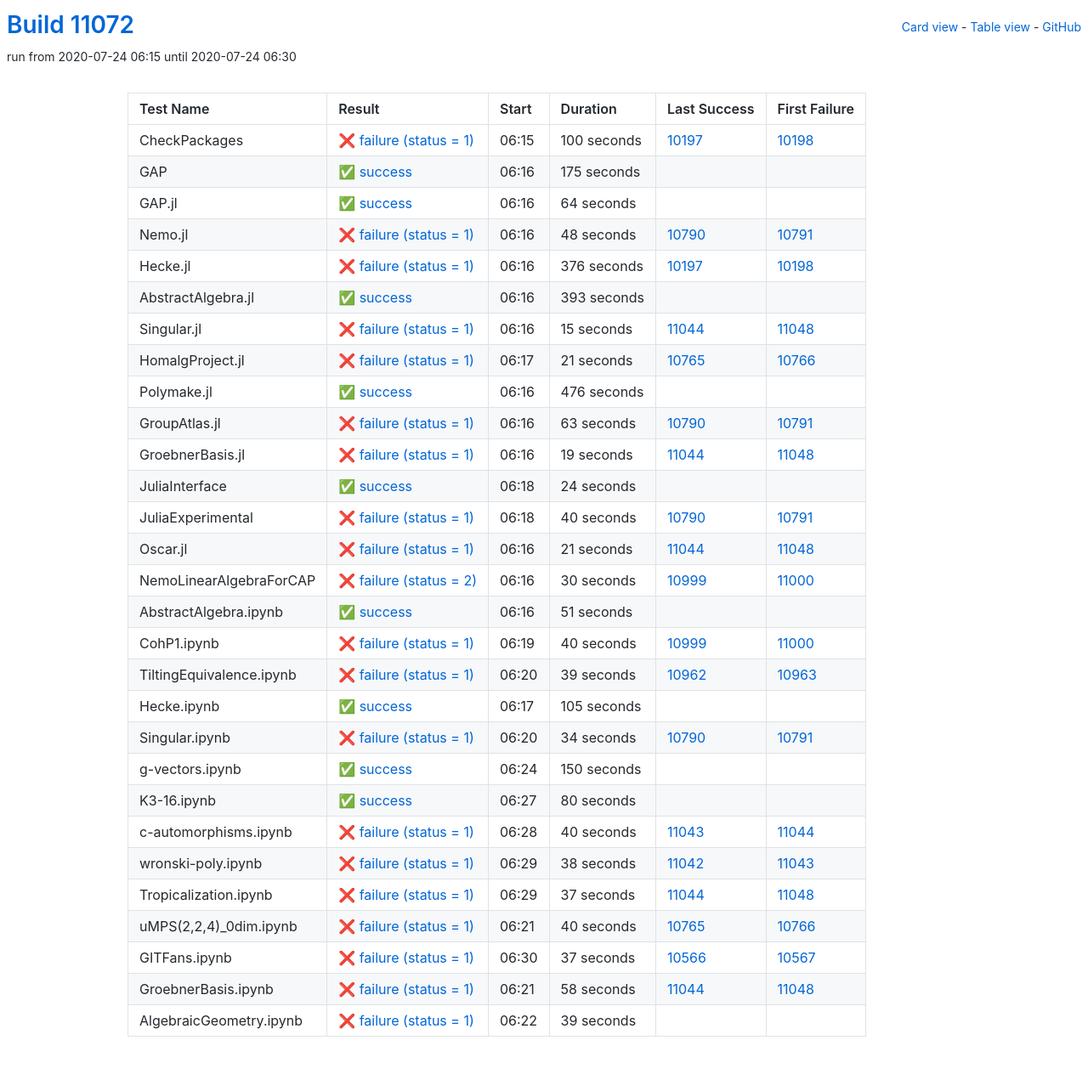
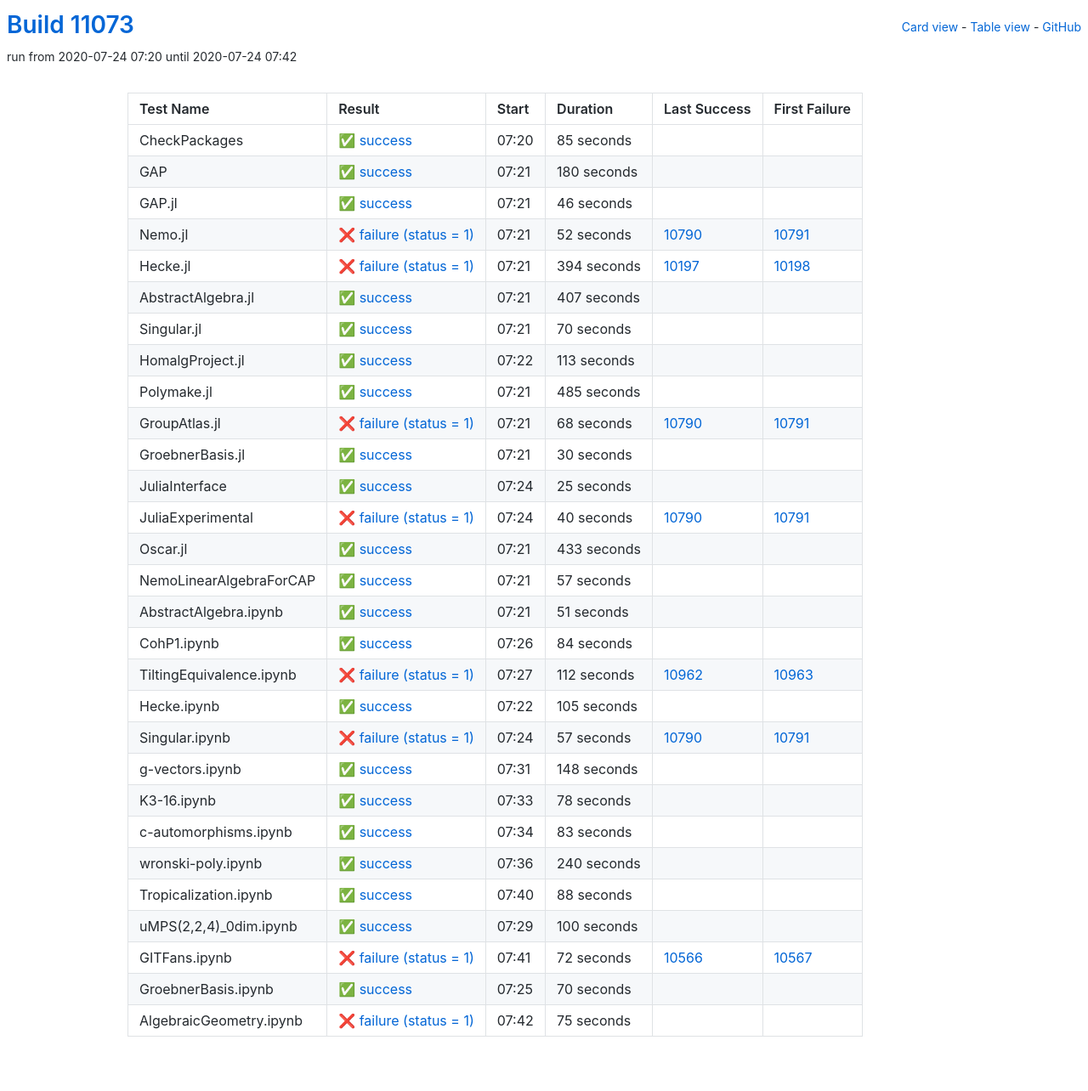
Before and after one commit to oscar-system/oscar-ci-status, a Jekyll site: the page built from table.html, in a window 1280 px wide. Shown: the whole page at 85% size. Built offline with Jekyll 4.4.1, drawn with Linux system fonts in a browser that asks for light colours.

Commit message:
Build #11073

```diff
--- a/_data/ci.yml
+++ b/_data/ci.yml
@@ -1,6 +1,6 @@
 ---
-build: 11072
-build_url: https://oscarci.mathematik.uni-kl.de/job/oscar/11072/
+build: 11073
+build_url: https://oscarci.mathematik.uni-kl.de/job/oscar/11073/
 job: oscar
 organization: oscar-system
 repo: oscar-ci-status
@@ -8,152 +8,152 @@
 tests:
 - name: CheckPackages
   id: checkpackages
-  log: https://oscarci.mathematik.uni-kl.de/job/oscar/11072/artifact/logs/build-11072/CheckPackages.log
-  start: 2020-07-24 06:15
-  success: false
-  exitcode: 1
-  status: failure
-  duration: 100
-  last_success: 10197
-  last_success_url: https://oscarci.mathematik.uni-kl.de/job/oscar/10197/
-  first_failure: 10198
-  first_failure_url: https://oscarci.mathematik.uni-kl.de/job/oscar/10198/
-- name: GAP
-  id: gap
-  log: https://oscarci.mathematik.uni-kl.de/job/oscar/11072/artifact/logs/build-11072/GAP.log
-  start: 2020-07-24 06:16
+  log: https://oscarci.mathematik.uni-kl.de/job/oscar/11073/artifact/logs/build-11073/CheckPackages.log
+  start: 2020-07-24 07:20
   success: true
   exitcode: 0
   status: success
-  duration: 175
+  duration: 85
+  last_success: false
+  last_success_url:
+  first_failure: false
+  first_failure_url:
+- name: GAP
+  id: gap
+  log: https://oscarci.mathematik.uni-kl.de/job/oscar/11073/artifact/logs/build-11073/GAP.log
+  start: 2020-07-24 07:21
+  success: true
+  exitcode: 0
+  status: success
+  duration: 180
   last_success: false
   last_success_url:
   first_failure: false
   first_failure_url:
 - name: GAP.jl
   id: gap-jl
-  log: https://oscarci.mathematik.uni-kl.de/job/oscar/11072/artifact/logs/build-11072/GAP.jl.log
-  start: 2020-07-24 06:16
+  log: https://oscarci.mathematik.uni-kl.de/job/oscar/11073/artifact/logs/build-11073/GAP.jl.log
+  start: 2020-07-24 07:21
   success: true
   exitcode: 0
   status: success
-  duration: 64
+  duration: 46
   last_success: false
   last_success_url:
   first_failure: false
   first_failure_url:
 - name: Nemo.jl
   id: nemo-jl
-  log: https://oscarci.mathematik.uni-kl.de/job/oscar/11072/artifact/logs/build-11072/Nemo.jl.log
-  start: 2020-07-24 06:16
+  log: https://oscarci.mathematik.uni-kl.de/job/oscar/11073/artifact/logs/build-11073/Nemo.jl.log
+  start: 2020-07-24 07:21
   success: false
   exitcode: 1
   status: failure
-  duration: 48
+  duration: 52
   last_success: 10790
   last_success_url: https://oscarci.mathematik.uni-kl.de/job/oscar/10790/
   first_failure: 10791
   first_failure_url: https://oscarci.mathematik.uni-kl.de/job/oscar/10791/
 - name: Hecke.jl
   id: hecke-jl
-  log: https://oscarci.mathematik.uni-kl.de/job/oscar/11072/artifact/logs/build-11072/Hecke.jl.log
-  start: 2020-07-24 06:16
+  log: https://oscarci.mathematik.uni-kl.de/job/oscar/11073/artifact/logs/build-11073/Hecke.jl.log
+  start: 2020-07-24 07:21
   success: false
   exitcode: 1
   status: failure
-  duration: 376
+  duration: 394
   last_success: 10197
   last_success_url: https://oscarci.mathematik.uni-kl.de/job/oscar/10197/
   first_failure: 10198
   first_failure_url: https://oscarci.mathematik.uni-kl.de/job/oscar/10198/
 - name: AbstractAlgebra.jl
   id: abstractalgebra-jl
-  log: https://oscarci.mathematik.uni-kl.de/job/oscar/11072/artifact/logs/build-11072/AbstractAlgebra.jl.log
-  start: 2020-07-24 06:16
+  log: https://oscarci.mathematik.uni-kl.de/job/oscar/11073/artifact/logs/build-11073/AbstractAlgebra.jl.log
+  start: 2020-07-24 07:21
   success: true
   exitcode: 0
   status: success
-  duration: 393
+  duration: 407
   last_success: false
   last_success_url:
   first_failure: false
   first_failure_url:
 - name: Singular.jl
   id: singular-jl
-  log: https://oscarci.mathematik.uni-kl.de/job/oscar/11072/artifact/logs/build-11072/Singular.jl.log
-  start: 2020-07-24 06:16
-  success: false
-  exitcode: 1
-  status: failure
-  duration: 15
-  last_success: 11044
-  last_success_url: https://oscarci.mathematik.uni-kl.de/job/oscar/11044/
-  first_failure: 11048
-  first_failure_url: https://oscarci.mathematik.uni-kl.de/job/oscar/11048/
-- name: HomalgProject.jl
-  id: homalgproject-jl
-  log: https://oscarci.mathematik.uni-kl.de/job/oscar/11072/artifact/logs/build-11072/HomalgProject.jl.log
-  start: 2020-07-24 06:17
-  success: false
-  exitcode: 1
-  status: failure
-  duration: 21
-  last_success: 10765
-  last_success_url: https://oscarci.mathematik.uni-kl.de/job/oscar/10765/
-  first_failure: 10766
-  first_failure_url: https://oscarci.mathematik.uni-kl.de/job/oscar/10766/
-- name: Polymake.jl
-  id: polymake-jl
-  log: https://oscarci.mathematik.uni-kl.de/job/oscar/11072/artifact/logs/build-11072/Polymake.jl.log
-  start: 2020-07-24 06:16
+  log: https://oscarci.mathematik.uni-kl.de/job/oscar/11073/artifact/logs/build-11073/Singular.jl.log
+  start: 2020-07-24 07:21
   success: true
   exitcode: 0
   status: success
-  duration: 476
+  duration: 70
+  last_success: false
+  last_success_url:
+  first_failure: false
+  first_failure_url:
+- name: HomalgProject.jl
+  id: homalgproject-jl
+  log: https://oscarci.mathematik.uni-kl.de/job/oscar/11073/artifact/logs/build-11073/HomalgProject.jl.log
+  start: 2020-07-24 07:22
+  success: true
+  exitcode: 0
+  status: success
+  duration: 113
+  last_success: false
+  last_success_url:
+  first_failure: false
+  first_failure_url:
+- name: Polymake.jl
+  id: polymake-jl
+  log: https://oscarci.mathematik.uni-kl.de/job/oscar/11073/artifact/logs/build-11073/Polymake.jl.log
+  start: 2020-07-24 07:21
+  success: true
+  exitcode: 0
+  status: success
+  duration: 485
   last_success: false
   last_success_url:
   first_failure: false
   first_failure_url:
 - name: GroupAtlas.jl
   id: groupatlas-jl
-  log: https://oscarci.mathematik.uni-kl.de/job/oscar/11072/artifact/logs/build-11072/GroupAtlas.jl.log
-  start: 2020-07-24 06:16
+  log: https://oscarci.mathematik.uni-kl.de/job/oscar/11073/artifact/logs/build-11073/GroupAtlas.jl.log
+  start: 2020-07-24 07:21
   success: false
   exitcode: 1
   status: failure
-  duration: 63
+  duration: 68
   last_success: 10790
   last_success_url: https://oscarci.mathematik.uni-kl.de/job/oscar/10790/
   first_failure: 10791
   first_failure_url: https://oscarci.mathematik.uni-kl.de/job/oscar/10791/
 - name: GroebnerBasis.jl
   id: groebnerbasis-jl
-  log: https://oscarci.mathematik.uni-kl.de/job/oscar/11072/artifact/logs/build-11072/GroebnerBasis.jl.log
-  start: 2020-07-24 06:16
-  success: false
-  exitcode: 1
-  status: failure
-  duration: 19
-  last_success: 11044
-  last_success_url: https://oscarci.mathematik.uni-kl.de/job/oscar/11044/
-  first_failure: 11048
-  first_failure_url: https://oscarci.mathematik.uni-kl.de/job/oscar/11048/
-- name: JuliaInterface
-  id: juliainterface
-  log: https://oscarci.mathematik.uni-kl.de/job/oscar/11072/artifact/logs/build-11072/JuliaInterface.log
-  start: 2020-07-24 06:18
+  log: https://oscarci.mathematik.uni-kl.de/job/oscar/11073/artifact/logs/build-11073/GroebnerBasis.jl.log
+  start: 2020-07-24 07:21
   success: true
   exitcode: 0
   status: success
-  duration: 24
+  duration: 30
+  last_success: false
+  last_success_url:
+  first_failure: false
+  first_failure_url:
+- name: JuliaInterface
+  id: juliainterface
+  log: https://oscarci.mathematik.uni-kl.de/job/oscar/11073/artifact/logs/build-11073/JuliaInterface.log
+  start: 2020-07-24 07:24
+  success: true
+  exitcode: 0
+  status: success
+  duration: 25
   last_success: false
   last_success_url:
   first_failure: false
   first_failure_url:
 - name: JuliaExperimental
   id: juliaexperimental
-  log: https://oscarci.mathematik.uni-kl.de/job/oscar/11072/artifact/logs/build-11072/JuliaExperimental.log
-  start: 2020-07-24 06:18
+  log: https://oscarci.mathematik.uni-kl.de/job/oscar/11073/artifact/logs/build-11073/JuliaExperimental.log
+  start: 2020-07-24 07:24
   success: false
   exitcode: 1
   status: failure
@@ -164,32 +164,32 @@
   first_failure_url: https://oscarci.mathematik.uni-kl.de/job/oscar/10791/
 - name: Oscar.jl
   id: oscar-jl
-  log: https://oscarci.mathematik.uni-kl.de/job/oscar/11072/artifact/logs/build-11072/Oscar.jl.log
-  start: 2020-07-24 06:16
-  success: false
-  exitcode: 1
-  status: failure
-  duration: 21
-  last_success: 11044
-  last_success_url: https://oscarci.mathematik.uni-kl.de/job/oscar/11044/
-  first_failure: 11048
-  first_failure_url: https://oscarci.mathematik.uni-kl.de/job/oscar/11048/
+  log: https://oscarci.mathematik.uni-kl.de/job/oscar/11073/artifact/logs/build-11073/Oscar.jl.log
+  start: 2020-07-24 07:21
+  success: true
+  exitcode: 0
+  status: success
+  duration: 433
+  last_success: false
+  last_success_url:
+  first_failure: false
+  first_failure_url:
 - name: NemoLinearAlgebraForCAP
   id: nemolinearalgebraforcap
-  log: https://oscarci.mathematik.uni-kl.de/job/oscar/11072/artifact/logs/build-11072/NemoLinearAlgebraForCAP.log
-  start: 2020-07-24 06:16
-  success: false
-  exitcode: 2
-  status: failure
-  duration: 30
-  last_success: 10999
-  last_success_url: https://oscarci.mathematik.uni-kl.de/job/oscar/10999/
-  first_failure: 11000
-  first_failure_url: https://oscarci.mathematik.uni-kl.de/job/oscar/11000/
+  log: https://oscarci.mathematik.uni-kl.de/job/oscar/11073/artifact/logs/build-11073/NemoLinearAlgebraForCAP.log
+  start: 2020-07-24 07:21
+  success: true
+  exitcode: 0
+  status: success
+  duration: 57
+  last_success: false
+  last_success_url:
+  first_failure: false
+  first_failure_url:
 - name: AbstractAlgebra.ipynb
   id: abstractalgebra-ipynb
-  log: https://oscarci.mathematik.uni-kl.de/job/oscar/11072/artifact/logs/build-11072/AbstractAlgebra.ipynb.log
-  start: 2020-07-24 06:16
+  log: https://oscarci.mathematik.uni-kl.de/job/oscar/11073/artifact/logs/build-11073/AbstractAlgebra.ipynb.log
+  start: 2020-07-24 07:21
   success: true
   exitcode: 0
   status: success
@@ -200,32 +200,32 @@
   first_failure_url:
 - name: CohP1.ipynb
   id: cohp1-ipynb
-  log: https://oscarci.mathematik.uni-kl.de/job/oscar/11072/artifact/logs/build-11072/CohP1.ipynb.log
-  start: 2020-07-24 06:19
+  log: https://oscarci.mathematik.uni-kl.de/job/oscar/11073/artifact/logs/build-11073/CohP1.ipynb.log
+  start: 2020-07-24 07:26
+  success: true
+  exitcode: 0
+  status: success
+  duration: 84
+  last_success: false
+  last_success_url:
+  first_failure: false
+  first_failure_url:
+- name: TiltingEquivalence.ipynb
+  id: tiltingequivalence-ipynb
+  log: https://oscarci.mathematik.uni-kl.de/job/oscar/11073/artifact/logs/build-11073/TiltingEquivalence.ipynb.log
+  start: 2020-07-24 07:27
   success: false
   exitcode: 1
   status: failure
-  duration: 40
-  last_success: 10999
-  last_success_url: https://oscarci.mathematik.uni-kl.de/job/oscar/10999/
-  first_failure: 11000
-  first_failure_url: https://oscarci.mathematik.uni-kl.de/job/oscar/11000/
-- name: TiltingEquivalence.ipynb
-  id: tiltingequivalence-ipynb
-  log: https://oscarci.mathematik.uni-kl.de/job/oscar/11072/artifact/logs/build-11072/TiltingEquivalence.ipynb.log
-  start: 2020-07-24 06:20
-  success: false
-  exitcode: 1
-  status: failure
-  duration: 39
+  duration: 112
   last_success: 10962
   last_success_url: https://oscarci.mathematik.uni-kl.de/job/oscar/10962/
   first_failure: 10963
   first_failure_url: https://oscarci.mathematik.uni-kl.de/job/oscar/10963/
 - name: Hecke.ipynb
   id: hecke-ipynb
-  log: https://oscarci.mathematik.uni-kl.de/job/oscar/11072/artifact/logs/build-11072/Hecke.ipynb.log
-  start: 2020-07-24 06:17
+  log: https://oscarci.mathematik.uni-kl.de/job/oscar/11073/artifact/logs/build-11073/Hecke.ipynb.log
+  start: 2020-07-24 07:22
   success: true
   exitcode: 0
   status: success
@@ -236,121 +236,121 @@
   first_failure_url:
 - name: Singular.ipynb
   id: singular-ipynb
-  log: https://oscarci.mathematik.uni-kl.de/job/oscar/11072/artifact/logs/build-11072/Singular.ipynb.log
-  start: 2020-07-24 06:20
+  log: https://oscarci.mathematik.uni-kl.de/job/oscar/11073/artifact/logs/build-11073/Singular.ipynb.log
+  start: 2020-07-24 07:24
   success: false
   exitcode: 1
   status: failure
-  duration: 34
+  duration: 57
   last_success: 10790
   last_success_url: https://oscarci.mathematik.uni-kl.de/job/oscar/10790/
   first_failure: 10791
   first_failure_url: https://oscarci.mathematik.uni-kl.de/job/oscar/10791/
 - name: g-vectors.ipynb
   id: g-vectors-ipynb
-  log: https://oscarci.mathematik.uni-kl.de/job/oscar/11072/artifact/logs/build-11072/g-vectors.ipynb.log
-  start: 2020-07-24 06:24
+  log: https://oscarci.mathematik.uni-kl.de/job/oscar/11073/artifact/logs/build-11073/g-vectors.ipynb.log
+  start: 2020-07-24 07:31
   success: true
   exitcode: 0
   status: success
-  duration: 150
+  duration: 148
   last_success: false
   last_success_url:
   first_failure: false
   first_failure_url:
 - name: K3-16.ipynb
   id: k3-16-ipynb
-  log: https://oscarci.mathematik.uni-kl.de/job/oscar/11072/artifact/logs/build-11072/K3-16.ipynb.log
-  start: 2020-07-24 06:27
+  log: https://oscarci.mathematik.uni-kl.de/job/oscar/11073/artifact/logs/build-11073/K3-16.ipynb.log
+  start: 2020-07-24 07:33
   success: true
   exitcode: 0
   status: success
-  duration: 80
+  duration: 78
   last_success: false
   last_success_url:
   first_failure: false
   first_failure_url:
 - name: c-automorphisms.ipynb
   id: c-automorphisms-ipynb
-  log: https://oscarci.mathematik.uni-kl.de/job/oscar/11072/artifact/logs/build-11072/c-automorphisms.ipynb.log
-  start: 2020-07-24 06:28
+  log: https://oscarci.mathematik.uni-kl.de/job/oscar/11073/artifact/logs/build-11073/c-automorphisms.ipynb.log
+  start: 2020-07-24 07:34
+  success: true
+  exitcode: 0
+  status: success
+  duration: 83
+  last_success: false
+  last_success_url:
+  first_failure: false
+  first_failure_url:
+- name: wronski-poly.ipynb
+  id: wronski-poly-ipynb
+  log: https://oscarci.mathematik.uni-kl.de/job/oscar/11073/artifact/logs/build-11073/wronski-poly.ipynb.log
+  start: 2020-07-24 07:36
+  success: true
+  exitcode: 0
+  status: success
+  duration: 240
+  last_success: false
+  last_success_url:
+  first_failure: false
+  first_failure_url:
+- name: Tropicalization.ipynb
+  id: tropicalization-ipynb
+  log: https://oscarci.mathematik.uni-kl.de/job/oscar/11073/artifact/logs/build-11073/Tropicalization.ipynb.log
+  start: 2020-07-24 07:40
+  success: true
+  exitcode: 0
+  status: success
+  duration: 88
+  last_success: false
+  last_success_url:
+  first_failure: false
+  first_failure_url:
+- name: uMPS(2,2,4)_0dim.ipynb
+  id: umps-2-2-4-0dim-ipynb
+  log: https://oscarci.mathematik.uni-kl.de/job/oscar/11073/artifact/logs/build-11073/uMPS-2-2-4-_0dim.ipynb.log
+  start: 2020-07-24 07:29
+  success: true
+  exitcode: 0
+  status: success
+  duration: 100
+  last_success: false
+  last_success_url:
+  first_failure: false
+  first_failure_url:
+- name: GITFans.ipynb
+  id: gitfans-ipynb
+  log: https://oscarci.mathematik.uni-kl.de/job/oscar/11073/artifact/logs/build-11073/GITFans.ipynb.log
+  start: 2020-07-24 07:41
   success: false
   exitcode: 1
   status: failure
-  duration: 40
-  last_success: 11043
-  last_success_url: https://oscarci.mathematik.uni-kl.de/job/oscar/11043/
-  first_failure: 11044
-  first_failure_url: https://oscarci.mathematik.uni-kl.de/job/oscar/11044/
-- name: wronski-poly.ipynb
-  id: wronski-poly-ipynb
-  log: https://oscarci.mathematik.uni-kl.de/job/oscar/11072/artifact/logs/build-11072/wronski-poly.ipynb.log
-  start: 2020-07-24 06:29
-  success: false
-  exitcode: 1
-  status: failure
-  duration: 38
-  last_success: 11042
-  last_success_url: https://oscarci.mathematik.uni-kl.de/job/oscar/11042/
-  first_failure: 11043
-  first_failure_url: https://oscarci.mathematik.uni-kl.de/job/oscar/11043/
-- name: Tropicalization.ipynb
-  id: tropicalization-ipynb
-  log: https://oscarci.mathematik.uni-kl.de/job/oscar/11072/artifact/logs/build-11072/Tropicalization.ipynb.log
-  start: 2020-07-24 06:29
-  success: false
-  exitcode: 1
-  status: failure
-  duration: 37
-  last_success: 11044
-  last_success_url: https://oscarci.mathematik.uni-kl.de/job/oscar/11044/
-  first_failure: 11048
-  first_failure_url: https://oscarci.mathematik.uni-kl.de/job/oscar/11048/
-- name: uMPS(2,2,4)_0dim.ipynb
-  id: umps-2-2-4-0dim-ipynb
-  log: https://oscarci.mathematik.uni-kl.de/job/oscar/11072/artifact/logs/build-11072/uMPS-2-2-4-_0dim.ipynb.log
-  start: 2020-07-24 06:21
-  success: false
-  exitcode: 1
-  status: failure
-  duration: 40
-  last_success: 10765
-  last_success_url: https://oscarci.mathematik.uni-kl.de/job/oscar/10765/
-  first_failure: 10766
-  first_failure_url: https://oscarci.mathematik.uni-kl.de/job/oscar/10766/
-- name: GITFans.ipynb
-  id: gitfans-ipynb
-  log: https://oscarci.mathematik.uni-kl.de/job/oscar/11072/artifact/logs/build-11072/GITFans.ipynb.log
-  start: 2020-07-24 06:30
-  success: false
-  exitcode: 1
-  status: failure
-  duration: 37
+  duration: 72
   last_success: 10566
   last_success_url: https://oscarci.mathematik.uni-kl.de/job/oscar/10566/
   first_failure: 10567
   first_failure_url: https://oscarci.mathematik.uni-kl.de/job/oscar/10567/
 - name: GroebnerBasis.ipynb
   id: groebnerbasis-ipynb
-  log: https://oscarci.mathematik.uni-kl.de/job/oscar/11072/artifact/logs/build-11072/GroebnerBasis.ipynb.log
-  start: 2020-07-24 06:21
-  success: false
-  exitcode: 1
-  status: failure
-  duration: 58
-  last_success: 11044
-  last_success_url: https://oscarci.mathematik.uni-kl.de/job/oscar/11044/
-  first_failure: 11048
-  first_failure_url: https://oscarci.mathematik.uni-kl.de/job/oscar/11048/
-- name: AlgebraicGeometry.ipynb
-  id: algebraicgeometry-ipynb
-  log: https://oscarci.mathematik.uni-kl.de/job/oscar/11072/artifact/logs/build-11072/AlgebraicGeometry.ipynb.log
-  start: 2020-07-24 06:22
-  success: false
-  exitcode: 1
-  status: failure
-  duration: 39
+  log: https://oscarci.mathematik.uni-kl.de/job/oscar/11073/artifact/logs/build-11073/GroebnerBasis.ipynb.log
+  start: 2020-07-24 07:25
+  success: true
+  exitcode: 0
+  status: success
+  duration: 70
   last_success: false
   last_success_url:
   first_failure: false
   first_failure_url:
+- name: AlgebraicGeometry.ipynb
+  id: algebraicgeometry-ipynb
+  log: https://oscarci.mathematik.uni-kl.de/job/oscar/11073/artifact/logs/build-11073/AlgebraicGeometry.ipynb.log
+  start: 2020-07-24 07:42
+  success: false
+  exitcode: 1
+  status: failure
+  duration: 75
+  last_success: false
+  last_success_url:
+  first_failure: false
+  first_failure_url:
```
Also changed, not shown: README.md.
